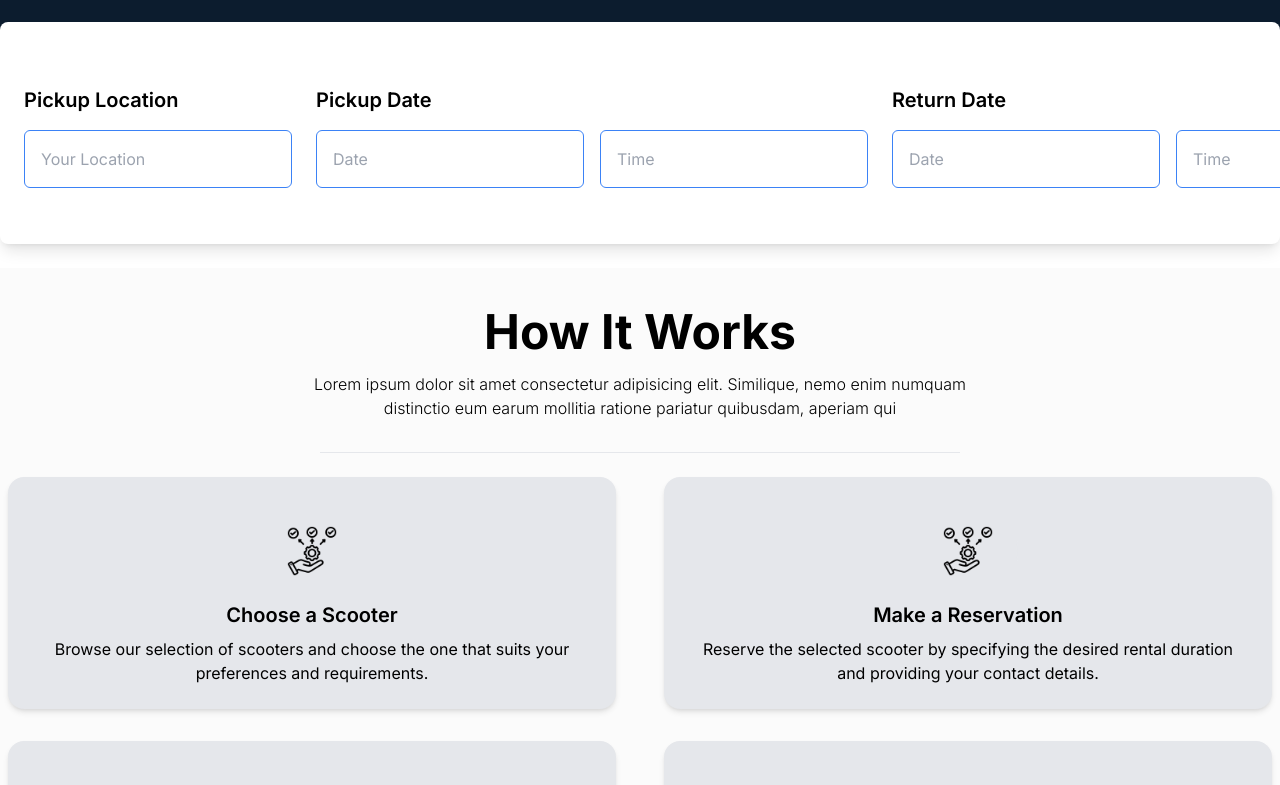
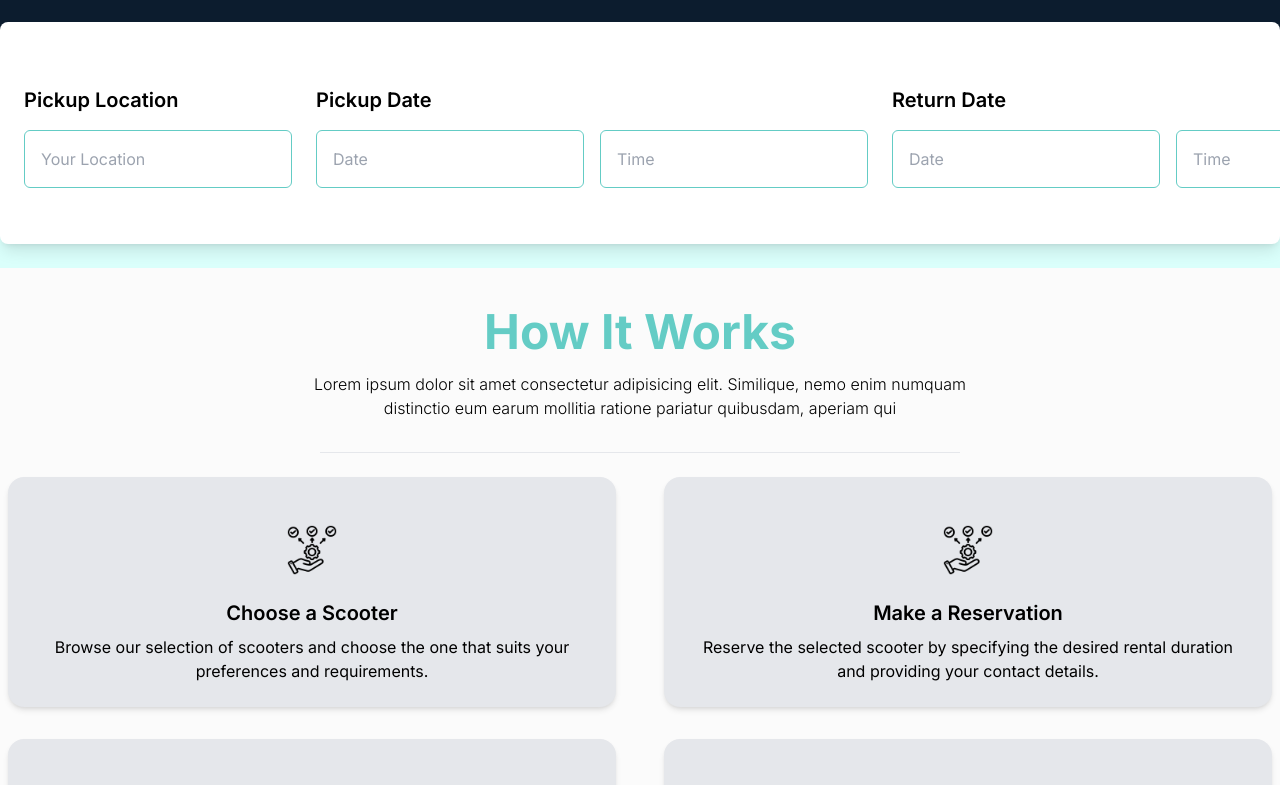
Before and after one commit to pixprocoder/rent_scooter, a Next.js app: page / in a window 1280 px wide. Shown: the part 1060-1845 px from the top of the page. Built offline with nearby package versions, Linux system fonts and the light colour scheme.

Commit message:
things modified

```diff
--- a/app/globals.css
+++ b/app/globals.css
@@ -36,6 +36,10 @@
 
   font-family: "Black Ops One", cursive;
 }
+
+body {
+  background-color: #dafffb;
+}
 .font-header {
   font-family: "Jura", sans-serif;
   font-weight: 800;
@@ -54,7 +58,13 @@
   margin-left: calc(-50vw + 50%);
 }
 .banner1 {
-  background-image: url("../public/images/car.jpg");
+  background-image: linear-gradient(
+      to right,
+      rgba(0, 0, 0, 0.5),
+      rgba(0, 0, 0, 0.5)
+    ),
+    url("../public/images/about.jpg");
+  background-blend-mode: multiply;
   background-size: cover;
   background-position: center;
   background-repeat: no-repeat;
--- a/components/about/About.tsx
+++ b/components/about/About.tsx
@@ -3,9 +3,9 @@ import img from "../../public/images/car.jpg";
 
 const About = () => {
   return (
-    <section className="py-10 px-4 lg:p-0 banner2 my-10">
+    <section className="py-10 px-4 lg:p-0 banner1 my-10">
       <div className="container mx-auto">
-        <div className="grid grid-cols-1 md:grid-cols-2 gap-8 py-5 items-center">
+        <div className="grid grid-cols-1 md:grid-cols-2 gap-8 py-16 items-center">
           <div>
             <Image src={img} alt="About" className="w-full rounded-md" />
           </div>
--- a/components/book/Book.tsx
+++ b/components/book/Book.tsx
@@ -13,7 +13,7 @@ const Book = () => {
               <input
                 type="text"
                 placeholder="Your Location"
-                className=" p-4 rounded-md border-blue-500 border outline-none mt-2"
+                className=" p-4 rounded-md border-[#64CCC5] border outline-none mt-2"
               />
             </div>
           </div>
@@ -25,12 +25,12 @@ const Book = () => {
                 <input
                   type="text"
                   placeholder="Date "
-                  className="p-4 rounded-md border-blue-500 border outline-none mt-2"
+                  className="p-4 rounded-md border-[#64CCC5] border outline-none mt-2"
                 />
                 <input
                   type="text"
                   placeholder="Time "
-                  className="p-4 rounded-md border-blue-500 border outline-none mt-2"
+                  className="p-4 rounded-md border-[#64CCC5] border outline-none mt-2"
                 />
               </div>
             </div>
@@ -43,12 +43,12 @@ const Book = () => {
                 <input
                   type="text"
                   placeholder="Date "
-                  className="p-4 rounded-md border-blue-500 border outline-none mt-2"
+                  className="p-4 rounded-md border-[#64CCC5] border outline-none mt-2"
                 />
                 <input
                   type="text"
                   placeholder="Time "
-                  className="p-4 rounded-md border-blue-500 border outline-none mt-2"
+                  className="p-4 rounded-md border-[#64CCC5] border outline-none mt-2"
                 />
               </div>
             </div>
--- a/components/contact/Contact.tsx
+++ b/components/contact/Contact.tsx
@@ -124,14 +124,14 @@ const Contact = () => {
                     width="100"
                     height="100"
                     viewBox="0 0 100 100"
-                    fill="none"
+                    fill="node"
                     xmlns="http://www.w3.org/2000/svg"
                   >
                     <path
                       fillRule="evenodd"
                       clipRule="evenodd"
                       d="M0 100C0 44.7715 0 0 0 0C55.2285 0 100 44.7715 100 100C100 100 100 100 0 100Z"
-                      fill="#3056D3"
+                      fill="#64CCC5"
                     />
                   </svg>
                 </span>
--- a/components/howItWorks/HowItWorks.tsx
+++ b/components/howItWorks/HowItWorks.tsx
@@ -7,7 +7,7 @@ const HowItWorks = () => {
       <div className="py-10">
         <div className="container mx-auto">
           <div>
-            <h2 className="text-3xl lg:text-5xl font-bold text-center text-black mb-4">
+            <h2 className="text-3xl lg:text-5xl font-bold text-center text-[#64CCC5] mb-4">
               How It Works
             </h2>
             <h2 className=" font-light text-center text-black mb-8">
@@ -24,7 +24,7 @@ const HowItWorks = () => {
                   key={step.id}
                   className="card bg-gray-200 shadow-md p-6 mx-2 flex items-center"
                 >
-                  <div className="rounded-full border p-6 ">
+                  <div className="rounded-full  p-6 ">
                     <Image
                       src={step.icon}
                       alt={step.title}
--- a/components/popular/PopularCar.tsx
+++ b/components/popular/PopularCar.tsx
@@ -7,7 +7,7 @@ const PopularCar = () => {
       <div>
         <div className="px-4 lg:px-0">
           <h2 className="text-3xl mt-10 lg:text-5xl font-header font-bold text-center text-black mb-4">
-            Explore Most Popular Cars
+            Explore Most <span className="text-[#64CCC5]">Popular Cars</span>
           </h2>
           <h2 className=" font-light text-center font-body text-black mb-8">
             Lorem ipsum dolor sit amet consectetur adipisicing elit. Similique,
--- a/components/services/Services.tsx
+++ b/components/services/Services.tsx
@@ -1,12 +1,12 @@
 const Services = () => {
   return (
-    <section className=" py-10 px-4 lg:p-0">
+    <section className="my-20 py-10 px-4 lg:p-0">
       <div className="container mx-auto">
-        <div>
-          <h2 className="font-header text-3xl font-bold text-center mb-2">
-            Our Services
+        <div className="my-10">
+          <h2 className="font-header  text-4xl font-bold text-center mb-2">
+            Our <span className="text-[#64CCC5]">Services</span>
           </h2>
-          <p className="font-body">
+          <p className="font-body text-center">
             Choose from hourly, daily, or weekly rental plans
           </p>
           <hr className="my-4" />
--- a/components/shared/Footer.tsx
+++ b/components/shared/Footer.tsx
@@ -1,6 +1,7 @@
 const Footer = () => {
   return (
-    <footer className="footer p-10 bg-neutral text-neutral-content">
+    <footer className="banner2">
+      <div className="container mx-auto footer  text-white  p-10 bg-neutral ">
         <div>
           <span className="footer-title">Services</span>
           <a className="link link-hover">Branding</a>
@@ -21,6 +22,7 @@ const Footer = () => {
           <a className="link link-hover">Privacy policy</a>
           <a className="link link-hover">Cookie policy</a>
         </div>
+      </div>
     </footer>
   );
 };
--- a/components/shared/Navbar.tsx
+++ b/components/shared/Navbar.tsx
@@ -27,7 +27,7 @@ const Navbar = () => {
         >
           {navLinks.map((link) => (
             <Link
-              className="  mr-6 text-white  "
+              className="  mr-6 text-white hover:text-[#64CCC5] "
               href={link.href}
               key={link.key}
             >
--- a/components/testimonials/Testimonials.tsx
+++ b/components/testimonials/Testimonials.tsx
@@ -3,9 +3,9 @@ import { testimonials } from "@/constants";
 
 const Testimonials = () => {
   return (
-    <section className=" py-10">
+    <section className="my-20 py-10">
       <div className="container mx-auto">
-        <h2 className="text-3xl font-semibold text-center mb-8">
+        <h2 className="text-4xl text-[#64CCC5] font-bold text-center mb-8">
           Testimonials
         </h2>
         <div className="grid grid-cols-1 md:grid-cols-2 lg:grid-cols-3 gap-8">
--- a/components/whyChooseUs/WhyChooseUs.tsx
+++ b/components/whyChooseUs/WhyChooseUs.tsx
@@ -2,10 +2,10 @@ import { AiFillSetting } from "react-icons/ai";
 
 const WhyChooseUs = () => {
   return (
-    <section className="py-10 px-4 lg:p-0">
+    <section className="my-20 py-10 px-4 lg:p-0">
       <div className="container mx-auto">
         <h2 className="font-header text-3xl font-semibold text-center mb-2">
-          Why Choose Us
+          Why <span className="text-[#64CCC5]">Choose Us</span>
         </h2>
         <p className="font-body  text-center mb-8">
           Unbelievable support you can't imagine. so you should try our service.
```
Also changed, not shown: public/images/about.jpg (added). Lines whose indentation alone changed are shown as unchanged.
